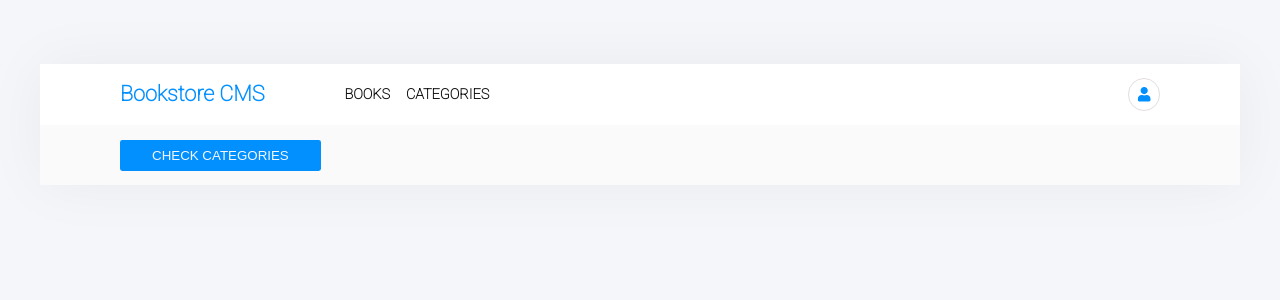
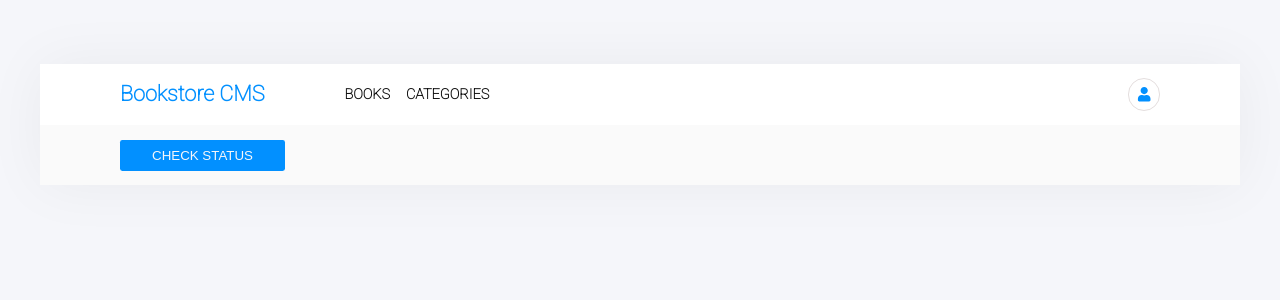
Before and after one commit to barakadanny/Book-store-React-js, a React (Create React App) app: page /Categories in a window 1280 px wide. Shown: the top 300 px of the page. Built offline with nearby package versions, Linux system fonts and the light colour scheme.

Commit message:
Update btn text from check categories to check status

```diff
--- a/src/components/Categories.js
+++ b/src/components/Categories.js
@@ -1,10 +1,10 @@
-import React from "react";
+import React from 'react';
 
 function Categories() {
   return (
     <div className="categories">
       <button type="button" className="btn btn-grey">
-        Check categories
+        Check status
       </button>
     </div>
   );
```
